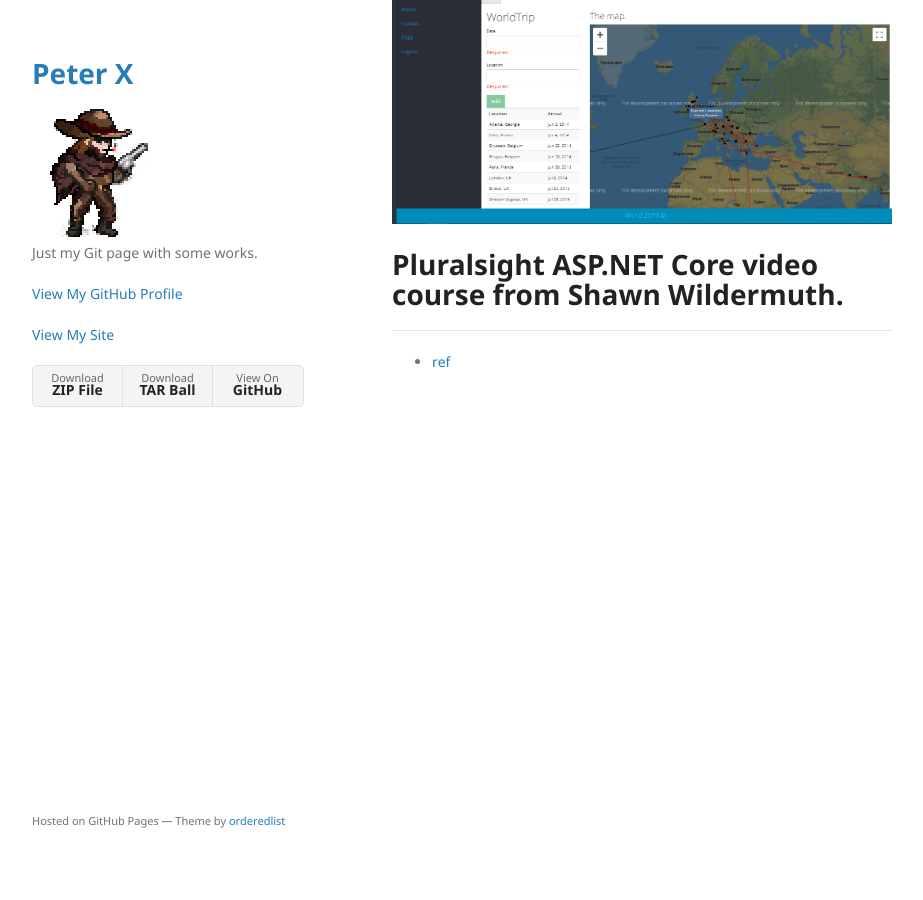
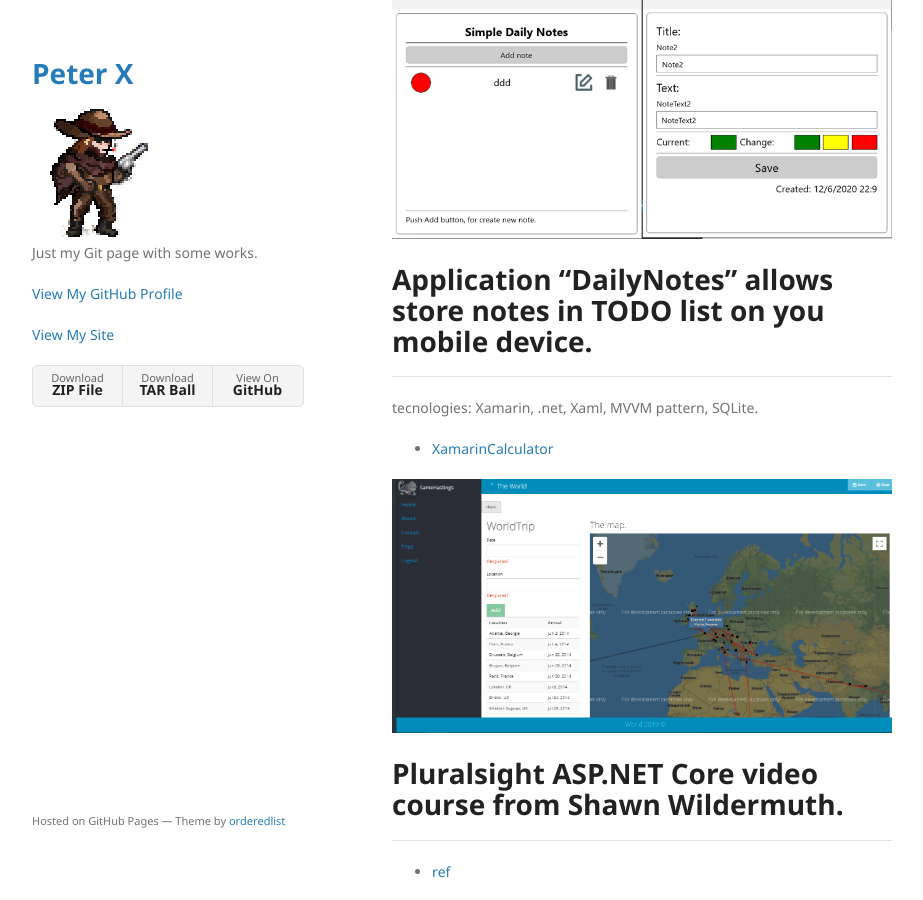
Before and after one commit to StwUser/StwUser.github.io, a Jekyll site: the page built from index.md, in a window 1280 px wide and 900 px high, scrolled down 1911 px. Shown: the whole window, without its empty margins (178-1101 px from the left). Built offline with Jekyll 4.4.1, drawn with Linux system fonts in a browser that asks for light colours; our own code applies the rules of GitHub Pages for plain Markdown files.

Commit message:
XamarinNOtesUpdate

```diff
--- a/index.md
+++ b/index.md
@@ -27,6 +27,12 @@
 tecnologies: Xamarin, .net, Xaml, MVVM pattern.
 *	[XamarinCalculator](https://github.com/StwUser/XamarinCalculator)
 
+![Xamarin](/assets/img/xamarinNotes.png)
+# Application "DailyNotes" allows store notes in TODO list on you mobile device.
+--------------------------------------------------------------------------------
+tecnologies: Xamarin, .net, Xaml, MVVM pattern, SQLite.
+*	[XamarinCalculator](https://github.com/StwUser/XamarinNotes)
+
 ![ADO.Net](/assets/img/world.png)
 # Pluralsight ASP.NET Core video course from Shawn Wildermuth.
 --------------------------------------------------------------------------------
```
Also changed, not shown: assets/img/xamarinNotes.png (added).
